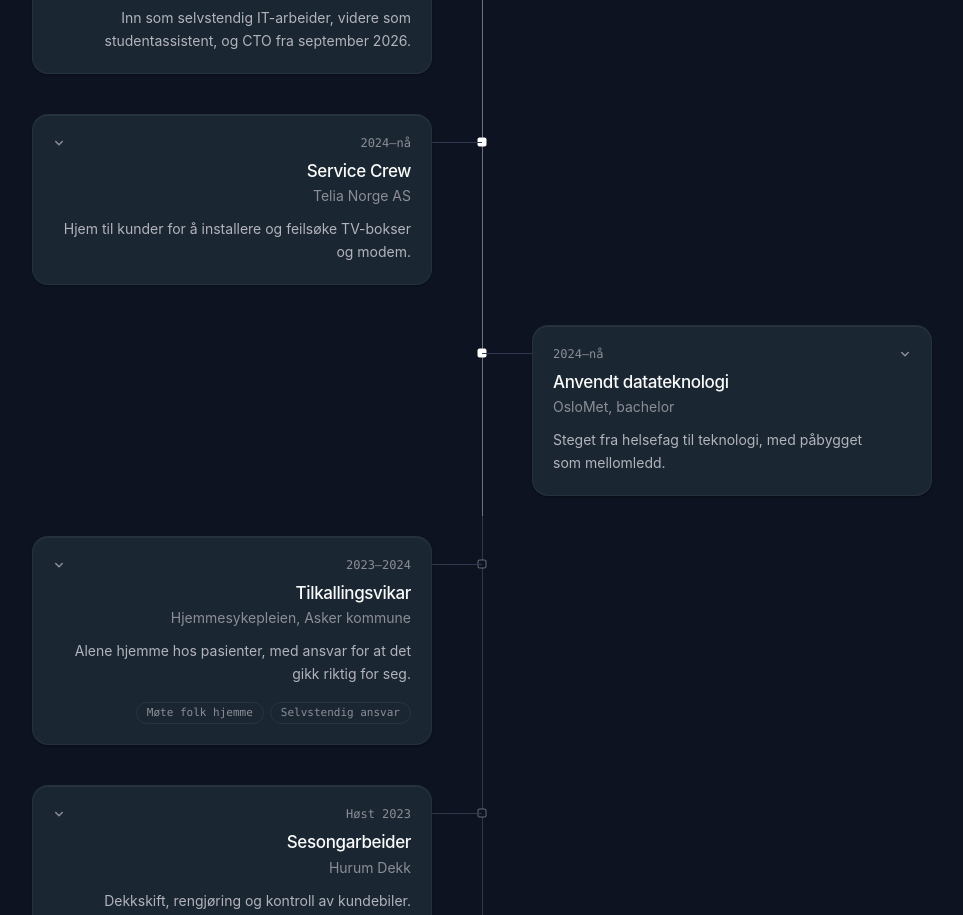
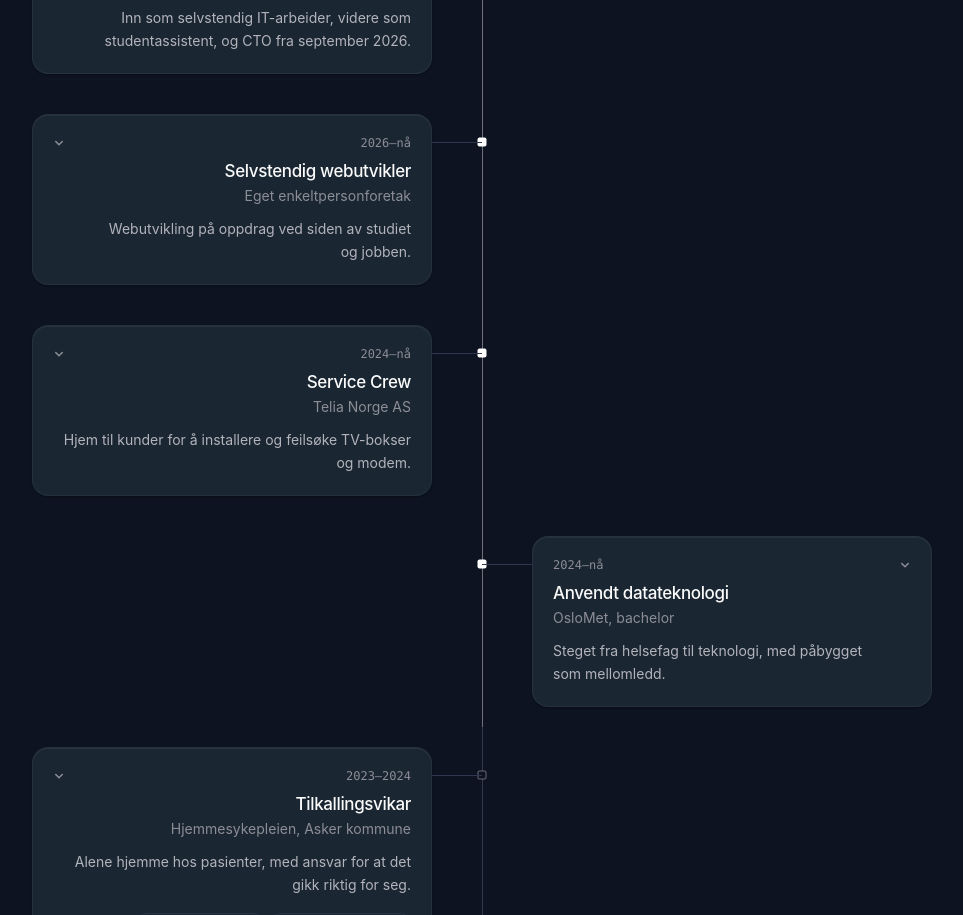
Before and after one commit to Simen-R/CV-SimenRingstad, a Next.js app: page / in a window 1280 px wide. Shown: the part 1100-2015 px from the top of the page, without its empty margins (158-1121 px from the left). Built offline with nearby package versions, Linux system fonts and the light colour scheme.

Commit message:
ny boks i stien

```diff
--- a/src/data/sti.ts
+++ b/src/data/sti.ts
@@ -4,8 +4,8 @@ import type { StiInnhold } from "@/types/cv";
 // venstre side og skole på høyre. Rekkefølgen i lista er rekkefølgen nedover,
 // nyeste først, så et nytt stopp legges bare inn på riktig plass.
 //
-// Alt som pågår nå (Snartup, Telia og studiet) ligger øverst og farger linja
-// gjennom sine rader. Under der er linja grå.
+// Alt som pågår nå (Snartup, eget foretak, Telia og studiet) ligger øverst og
+// farger linja gjennom sine rader. Under der er linja grå.
 //
 // Hvert stopp har to lag. Det lukkede kortet er fortellinga: én setning, og to
 // eller tre merkelapper for hva jeg tok med meg. Åpner du kortet, kommer
@@ -48,6 +48,21 @@ export const sti: StiInnhold = {
         "Selvstendig næringsdrivende",
         "Startup",
       ],
+    },
+    {
+      // Samleplassen for oppdrag jeg tar utenfor Snartup. Står uten punkter
+      // inntil videre, så her legges oppdragene inn etter hvert som de kommer.
+      // TODO: sjekk årstallet mot da foretaket faktisk ble registrert.
+      id: "eget-foretak",
+      tittel: "Selvstendig webutvikler",
+      organisasjon: "Eget enkeltpersonforetak",
+      periode: "2026–nå",
+      beskrivelse: "Webutvikling på oppdrag ved siden av studiet og jobben.",
+      spor: "arbeid",
+      paagaaende: true,
+      utdyping:
+        "Foretaket jeg tar egne oppdrag gjennom. Det var også veien inn til Snartup.",
+      stikkord: ["Webutvikling", "Egne kunder", "Selvstendig næringsdrivende"],
     },
     {
       id: "telia",
```
